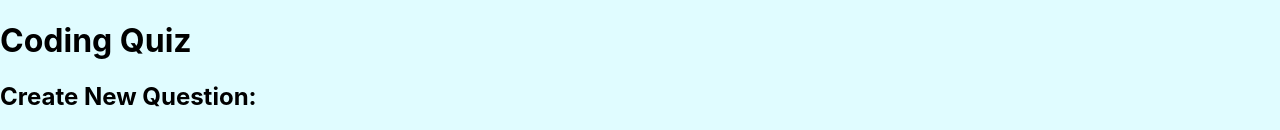
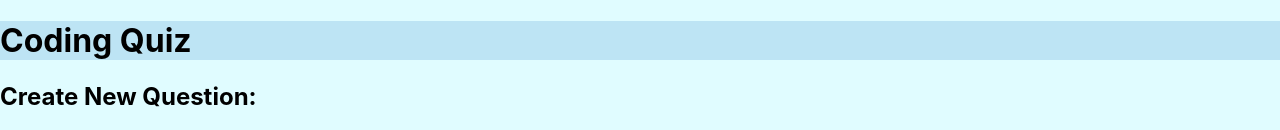
Before and after one commit to BenjaminPitts/quiz_frontend, a React (Create React App) app: page / in a window 1280 px wide. Shown: the top 130 px of the page. Built offline with nearby package versions, Linux system fonts and the light colour scheme; no server answers.

Commit message:
CSS early 2

```diff
--- a/public/index.html
+++ b/public/index.html
@@ -24,7 +24,7 @@
       work correctly both with client-side routing and a non-root public URL.
       Learn how to configure a non-root public URL by running `npm run build`.
     -->
-    <title>React App</title>
+    <title>Programming Quiz</title>
   </head>
   <body>
     <noscript>You need to enable JavaScript to run this app.</noscript>
--- a/src/App.js
+++ b/src/App.js
@@ -80,7 +80,11 @@ class App extends Component {
 render = () => {
 return (
 <div className='container'>
-  <h1>Coding Quiz</h1>
+  <div id='headerBar'>
+    <div><h1>Coding Quiz</h1></div>
+    <div></div>
+    <div></div>
+  </div>
   <div className='main'>
     <h2>Create New Question:</h2>
       <form onSubmit={this.handleSubmit}>
--- a/src/index.css
+++ b/src/index.css
@@ -21,3 +21,18 @@ code {
   font-family: source-code-pro, Menlo, Monaco, Consolas, 'Courier New',
     monospace;
 }
+
+#headerBar:nth-child(1) {
+  width: 100%;
+  background-color: #BDE4F4;
+}
+
+#headerBar:nth-child(2) {
+  width: 100%;
+  background-color: #404969;
+}
+
+#headerBar:nth-child(3) {
+  width: 100%;
+  background-color: #FF7F50;
+}
```
Also changed, not shown: 1 other file (tests, documents, lock files or other folders).
